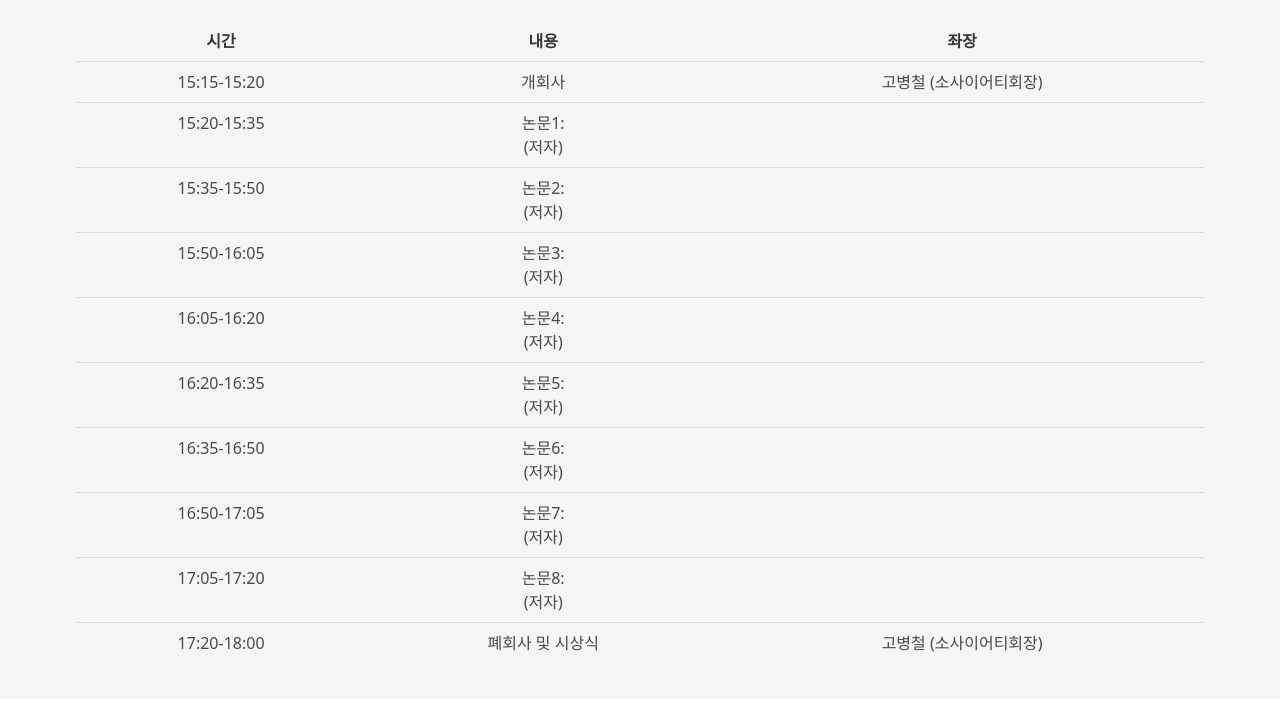
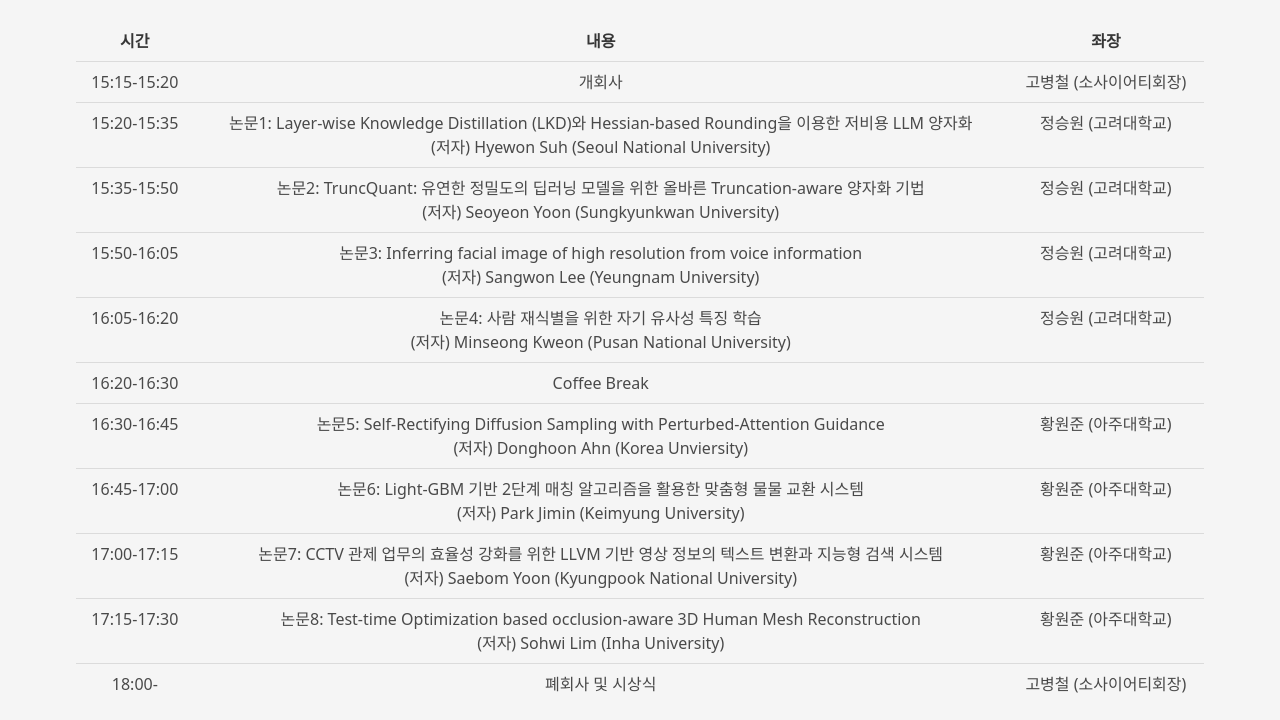
Before and after one commit to bpai2024/bpai2024.github.io, a plain HTML site: page index.html in a window 1280 px wide. Shown: the part 1210-1930 px from the top of the page. Drawn offline with nearby package versions, Linux system fonts and the light colour scheme; some icons are missing.

Commit message:
Update index.html
time table update 20240529

```diff
--- a/index.html
+++ b/index.html
@@ -194,70 +194,76 @@
             </tr>
             <tr>
               <td>15:20-15:35</td>
-              <td>논문1:
+              <td>논문1: Layer-wise Knowledge Distillation (LKD)와 Hessian-based Rounding을 이용한 저비용 LLM 양자화
               <br>
-                (저자)
+                (저자) Hyewon Suh (Seoul National University)
+              </td>
+              <td>정승원 (고려대학교)</td>
+            </tr>
+            <tr>
+              <td>15:35-15:50</td>
+              <td>논문2: TruncQuant: 유연한 정밀도의 딥러닝 모델을 위한 올바른 Truncation-aware 양자화 기법
+              <br>
+                (저자) Seoyeon Yoon (Sungkyunkwan University)
+              </td>
+              <td> 정승원 (고려대학교)</td>
+            </tr>
+            <tr>
+              <td>15:50-16:05</td>
+              <td>논문3: Inferring facial image of high resolution from voice information
+              <br>
+                (저자) Sangwon Lee (Yeungnam University)
+              </td>
+              <td>정승원 (고려대학교)</td>
+            </tr>
+            <tr>
+              <td>16:05-16:20</td>
+              <td>논문4: 사람 재식별을 위한 자기 유사성 특징 학습
+              <br>
+                (저자) Minseong Kweon (Pusan National University)
+              </td>
+              <td>정승원 (고려대학교)</td>
+            </tr>
+            <tr>
+              <td>16:20-16:30</td>
+              <td> Coffee Break
               </td>
               <td></td>
             </tr>
             <tr>
-              <td>15:35-15:50</td>
-              <td>논문2:
+              <td>16:30-16:45</td>
+              <td>논문5: Self-Rectifying Diffusion Sampling with Perturbed-Attention Guidance
               <br>
-                (저자)
+                (저자) Donghoon Ahn (Korea Unviersity)
               </td>
-              <td></td>
+              <td> 황원준 (아주대학교)</td>
             </tr>
             <tr>
-              <td>15:50-16:05</td>
-              <td>논문3:
+              <td>16:45-17:00</td>
+              <td>논문6: Light-GBM 기반 2단계 매칭 알고리즘을 활용한  맞춤형 물물 교환 시스템
               <br>
-                (저자)
+                (저자) Park Jimin (Keimyung University)
               </td>
-              <td></td>
+              <td>황원준 (아주대학교)</td>
             </tr>
             <tr>
-              <td>16:05-16:20</td>
-              <td>논문4:
+              <td>17:00-17:15</td>
+              <td>논문7: CCTV 관제 업무의 효율성 강화를 위한 LLVM 기반 영상 정보의 텍스트 변환과 지능형 검색 시스템
               <br>
-                (저자)
+                (저자) Saebom Yoon (Kyungpook National University)
               </td>
-              <td></td>
+              <td> 황원준 (아주대학교)</td>
             </tr>
             <tr>
-              <td>16:20-16:35</td>
-              <td>논문5:
+              <td>17:15-17:30</td>
+              <td>논문8: Test-time Optimization based occlusion-aware 3D Human Mesh Reconstruction
               <br>
-                (저자)
+                (저자) Sohwi Lim (Inha University)
               </td>
-              <td></td>
+              <td>황원준 (아주대학교)</td>
             </tr>
             <tr>
-              <td>16:35-16:50</td>
-              <td>논문6:
-              <br>
-                (저자)
-              </td>
-              <td></td>
-            </tr>
-            <tr>
-              <td>16:50-17:05</td>
-              <td>논문7:
-              <br>
-                (저자)
-              </td>
-              <td></td>
-            </tr>
-            <tr>
-              <td>17:05-17:20</td>
-              <td>논문8:
-              <br>
-                (저자)
-              </td>
-              <td></td>
-            </tr>
-            <tr>
-              <td>17:20-18:00</td>
+              <td>18:00-</td>
               <td>폐회사 및 시상식</td>
               <td>고병철 (소사이어티회장)</td>
             </tr>
```
